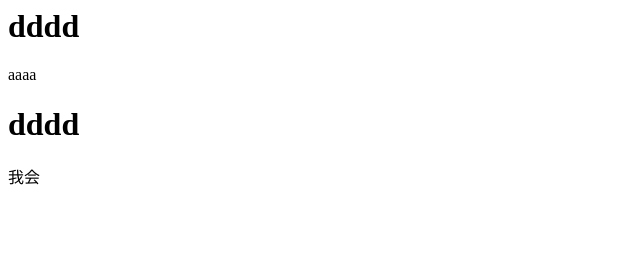
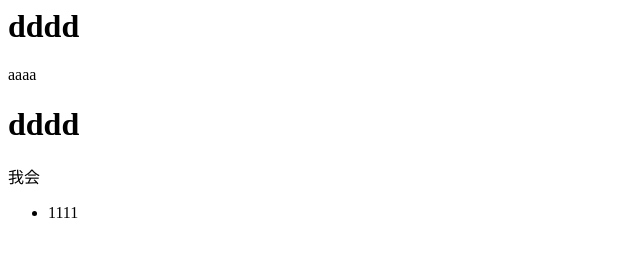
Before and after one commit to flymatt/test, a plain HTML site: page index.html in a window 1280 px wide. Shown: the full height of the page, 0-640 px from the left. Drawn offline with Linux system fonts and the light colour scheme.

Commit message:
Update index.html
update index.html  add  ul

```diff
--- a/index.html
+++ b/index.html
@@ -2,3 +2,6 @@
 <div>aaaa</div>
 <h1>dddd</h1>
 <p>我会</p>
+<ul>
+  <li>1111</li>
+</ul>
```
